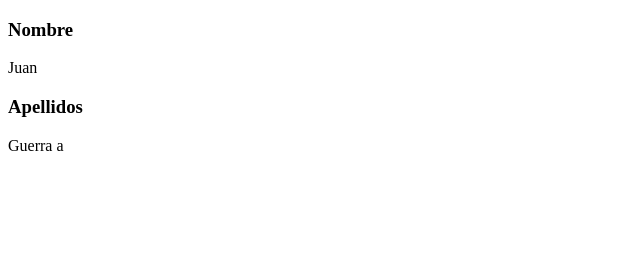
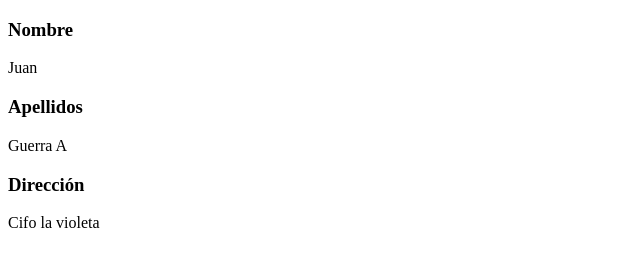
Before and after one commit to Yaiza66/Ramas-Github, a plain HTML site: page index.html in a window 1280 px wide. Shown: the whole page, without its empty margins (0-640 px from the left). Drawn offline with Linux system fonts and the light colour scheme.

Commit message:
datos de dirección

```diff
--- a/index.html
+++ b/index.html
@@ -10,6 +10,8 @@
     <h3>Nombre</h3>
     <p>Juan</p>
     <h3>Apellidos</h3>
-    <p>Guerra a</p>
+    <p>Guerra A</p>
+    <h3>Dirección</h3>
+    <p>Cifo la violeta</p>
 </body>
 </html>
```
